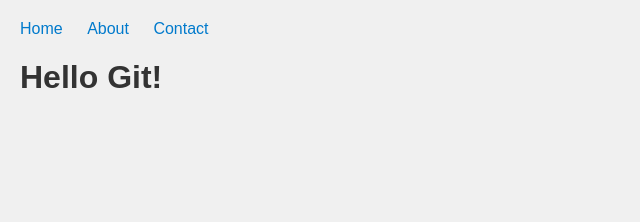
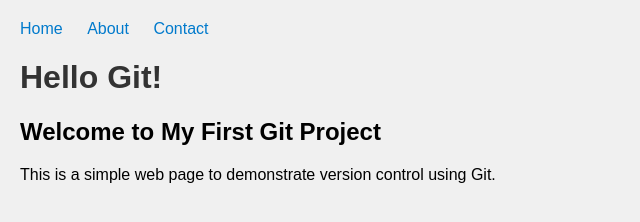
Before and after one commit to RiskiJayaPutra/my-web-project, a plain HTML site: page index.html in a window 1280 px wide. Shown: the whole page, without its empty margins (0-640 px from the left). Drawn offline with Linux system fonts and the light colour scheme.

Commit message:
Simpan perubahan lokal sebelum pull

```diff
--- a/index.html
+++ b/index.html
@@ -13,5 +13,7 @@
  </ul>
  </nav>
  <h1>Hello Git!</h1>
+ <h2>Welcome to My First Git Project</h2>
+ <p>This is a simple web page to demonstrate version control using Git.</p>
 </body>
 </html>
```
